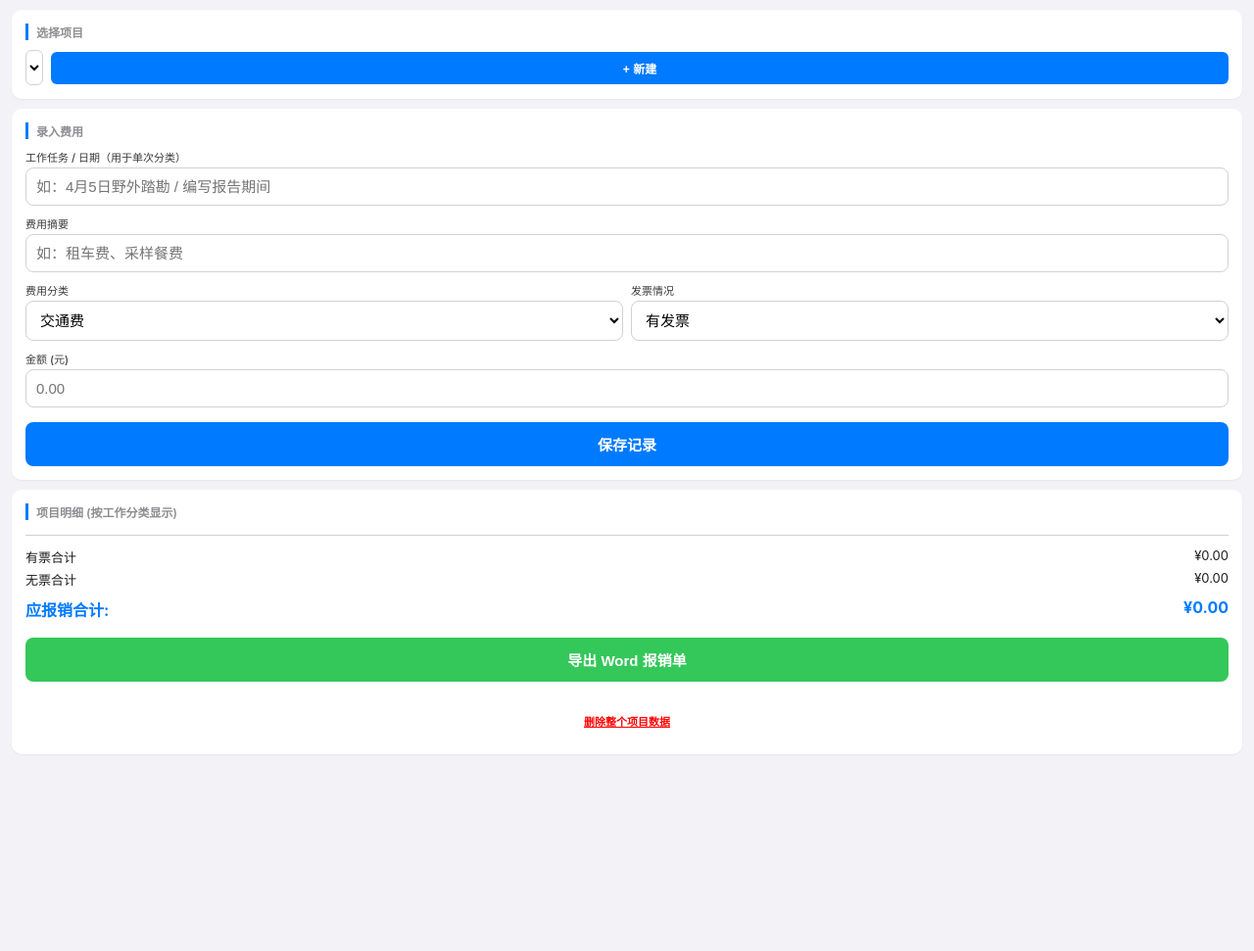
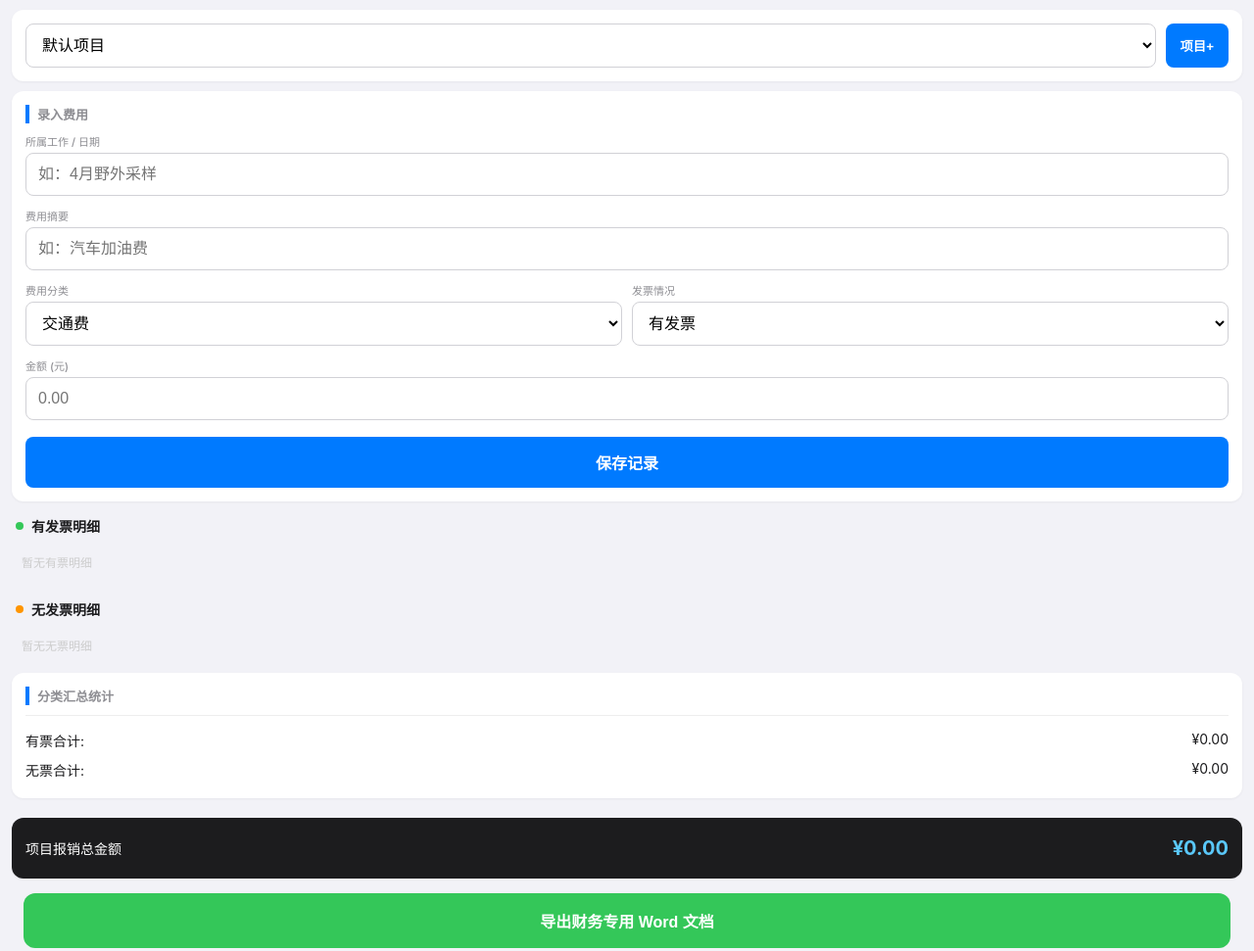
Before and after one commit to PYverney/-, a plain HTML site: page index.html in a window 1280 px wide. Shown: the whole page at 98% size. Before the commit the page ends 810 px from the top, so only its background shows below. Drawn offline with nearby package versions, Linux system fonts and the light colour scheme.

Commit message:
Update index.html

```diff
--- a/index.html
+++ b/index.html
@@ -6,57 +6,58 @@
     <meta name="apple-mobile-web-app-capable" content="yes">
     <meta name="apple-mobile-web-app-status-bar-style" content="default">
     <meta name="apple-mobile-web-app-title" content="项目报销">
-    <title>项目精细化报销</title>
+    <title>项目报销分栏版</title>
     <script src="https://cdn.jsdelivr.net/npm/file-saver@2.0.5/dist/FileSaver.min.js"></script>
     <style>
-        :root { --primary: #007AFF; --bg: #F2F2F7; --card: #FFFFFF; --gray: #8E8E93; }
+        :root { --primary: #007AFF; --bg: #F2F2F7; --card: #FFFFFF; --gray: #8E8E93; --red: #FF3B30; --green: #34C759; --orange: #FF9500; }
         body { font-family: -apple-system, sans-serif; background: var(--bg); margin: 0; padding: env(safe-area-inset-top) 12px 40px 12px; color: #1C1C1E; }
-        .card { background: var(--card); border-radius: 10px; padding: 14px; margin-top: 10px; box-shadow: 0 1px 2px rgba(0,0,0,0.05); }
-        h2 { font-size: 12px; margin: 0 0 10px 0; color: var(--gray); font-weight: 600; text-transform: uppercase; border-left: 3px solid var(--primary); padding-left: 8px; }
+        .card { background: var(--card); border-radius: 12px; padding: 14px; margin-top: 10px; box-shadow: 0 1px 3px rgba(0,0,0,0.05); }
+        h2 { font-size: 13px; margin: 0 0 10px 0; color: var(--gray); font-weight: 600; border-left: 4px solid var(--primary); padding-left: 8px; }
 
-        .project-selector { display: flex; gap: 8px; align-items: center; }
-        #projectList { flex: 1; padding: 8px; border-radius: 6px; border: 1px solid #D1D1D6; font-size: 14px; background: #fff; }
-        .btn-mini { background: var(--primary); color: white; padding: 8px 12px; border-radius: 6px; border: none; font-size: 12px; }
+        .input-item { margin-bottom: 12px; }
+        label { display: block; font-size: 11px; margin-bottom: 4px; color: var(--gray); font-weight: 500; }
+        input, select { width: 100%; padding: 12px; border: 1px solid #D1D1D6; border-radius: 8px; font-size: 16px; box-sizing: border-box; background: #FFF; outline: none; }
+        .row { display: grid; grid-template-columns: 1fr 1fr; gap: 10px; }
 
-        .input-item { margin-bottom: 10px; }
-        label { display: block; font-size: 11px; margin-bottom: 3px; color: #3A3A3C; font-weight: 500; }
-        input, select { width: 100%; padding: 10px; border: 1px solid #D1D1D6; border-radius: 8px; font-size: 15px; box-sizing: border-box; background: #FFF; outline: none; }
-        .row { display: grid; grid-template-columns: 1fr 1fr; gap: 8px; }
+        button { border: none; border-radius: 8px; font-weight: 600; cursor: pointer; }
+        .btn-save { width: 100%; padding: 14px; background: var(--primary); color: white; font-size: 16px; margin-top: 5px; }
 
-        button { width: 100%; padding: 12px; border: none; border-radius: 8px; font-size: 15px; font-weight: 600; cursor: pointer; }
-        .btn-save { background: var(--primary); color: white; margin-top: 5px; }
-        .btn-export { background: #34C759; color: white; margin-top: 15px; }
+        /* 分栏标题样式 */
+        .column-header { display: flex; align-items: center; gap: 8px; margin: 15px 0 8px 0; padding-left: 4px; }
+        .column-header b { font-size: 14px; }
+        .dot { width: 8px; height: 8px; border-radius: 50%; }
 
-        table { width: 100%; border-collapse: collapse; font-size: 12px; margin-top: 8px; }
-        th { text-align: left; color: var(--gray); padding-bottom: 6px; border-bottom: 0.5px solid #D1D1D6; }
-        td { padding: 10px 0; border-bottom: 0.5px solid #F2F2F2; vertical-align: middle; }
-        .amt { text-align: right; font-weight: 600; }
-        .tag { display: inline-block; padding: 2px 5px; border-radius: 4px; font-size: 10px; background: #E5E5EA; color: #3A3A3C; margin-top: 3px; }
+        table { width: 100%; border-collapse: collapse; font-size: 13px; background: #fff; border-radius: 8px; overflow: hidden; }
+        td { padding: 12px; border-bottom: 0.5px solid #F2F2F2; }
+        .amt { text-align: right; font-weight: 700; }
+        .info { font-size: 11px; color: var(--gray); margin-top: 3px; }
+        .actions { margin-top: 6px; display: flex; gap: 15px; }
+        .act-btn { font-size: 11px; color: var(--primary); }
 
-        .summary { margin-top: 15px; border-top: 0.5px solid #D1D1D6; padding-top: 10px; }
-        .summary-row { display: flex; justify-content: space-between; padding: 2px 0; font-size: 13px; }
-        .total-row { font-size: 16px; font-weight: 700; color: var(--primary); margin-top: 5px; }
+        .summary-item { display: flex; justify-content: space-between; padding: 5px 0; font-size: 14px; }
+        .total-card { background: #1C1C1E; color: white; margin-top: 20px; }
+        .total-card .amt { color: #5AC8FA; font-size: 20px; }
     </style>
 </head>
 <body>
 
 <div class="card">
-    <h2>选择项目</h2>
-    <div class="project-selector">
-        <select id="projectList" onchange="switchProject()"></select>
-        <button class="btn-mini" onclick="addNewProject()">+ 新建</button>
+    <div style="display:flex; gap:10px;">
+        <select id="projectList" style="flex:1" onchange="switchProject()"></select>
+        <button style="padding:0 15px; background:var(--primary); color:white; border-radius:8px;" onclick="addNewProject()">项目+</button>
     </div>
 </div>
 
-<div class="card">
-    <h2>录入费用</h2>
+<div class="card" id="formCard">
+    <h2 id="formTitle">录入费用</h2>
+    <input type="hidden" id="editIndex" value="-1">
     <div class="input-item">
-        <label>工作任务 / 日期（用于单次分类）</label>
-        <input type="text" id="workTask" placeholder="如：4月5日野外踏勘 / 编写报告期间">
+        <label>所属工作 / 日期</label>
+        <input type="text" id="workTask" placeholder="如：4月野外采样">
     </div>
     <div class="input-item">
         <label>费用摘要</label>
-        <input type="text" id="itemName" placeholder="如：租车费、采样餐费">
+        <input type="text" id="itemName" placeholder="如：汽车加油费">
     </div>
     <div class="row">
         <div class="input-item">
@@ -65,8 +66,9 @@
                 <option value="交通费">交通费</option>
                 <option value="住宿费">住宿费</option>
                 <option value="餐饮费">餐饮费</option>
-                <option value="劳务/补助">劳务/补助</option>
-                <option value="资料/打印">资料/打印</option>
+                <option value="劳务费">劳务费</option>
+                <option value="出差补贴">出差补贴</option>
+                <option value="资料/办公">资料/办公</option>
                 <option value="其他">其他</option>
             </select>
         </div>
@@ -82,27 +84,39 @@
         <label>金额 (元)</label>
         <input type="number" id="amount" step="0.01" placeholder="0.00">
     </div>
-    <button class="btn-save" onclick="addItem()">保存记录</button>
+    <button class="btn-save" id="btnSave" onclick="saveRecord()">保存记录</button>
+    <button id="btnCancel" style="display:none; width:100%; padding:10px; margin-top:8px; background:#E5E5EA; border-radius:8px;" onclick="resetForm()">取消修改</button>
+</div>
+
+<div id="displayArea">
+    <div class="column-header"><div class="dot" style="background:var(--green)"></div><b>有发票明细</b></div>
+    <div id="yesList"></div>
+
+    <div class="column-header" style="margin-top:20px;"><div class="dot" style="background:var(--orange)"></div><b>无发票明细</b></div>
+    <div id="noList"></div>
 </div>
 
 <div class="card">
-    <h2>项目明细 (按工作分类显示)</h2>
-    <div id="listArea"></div>
-
-    <div class="summary" id="statsArea"></div>
-
-    <div class="summary-row total-row">
-        <span>应报销合计:</span>
-        <span id="sumTotal">¥0.00</span>
+    <h2>分类汇总统计</h2>
+    <div id="catStats"></div>
+    <div style="border-top:1px solid #EEE; margin-top:10px; padding-top:10px;">
+        <div class="summary-item"><span>有票合计:</span><span id="sumYes">¥0.00</span></div>
+        <div class="summary-item"><span>无票合计:</span><span id="sumNo">¥0.00</span></div>
     </div>
-
-    <button class="btn-export" onclick="exportToWord()">导出 Word 报销单</button>
-    <center><button style="background:none; color:red; font-size:11px; margin-top:20px; border:none; text-decoration:underline;" onclick="deleteCurrentProject()">删除整个项目数据</button></center>
 </div>
 
+<div class="card total-card">
+    <div class="summary-item" style="align-items:center;">
+        <span>项目报销总金额</span>
+        <span class="amt" id="sumTotal">¥0.00</span>
+    </div>
+</div>
+
+<button style="width:calc(100% - 24px); margin:15px 12px; padding:16px; background:var(--green); color:white; border-radius:12px; font-size:16px;" onclick="exportToWord()">导出财务专用 Word 文档</button>
+
 <script>
-    let allData = JSON.parse(localStorage.getItem('geo_project_v6')) || { "默认项目": [] };
-    let currentProj = localStorage.getItem('geo_current_proj') || "默认项目";
+    let allData = JSON.parse(localStorage.getItem('geo_v8_db')) || { "默认项目": [] };
+    let currentProj = localStorage.getItem('geo_v8_cur') || "默认项目";
 
     function init() {
         if (!allData[currentProj]) currentProj = Object.keys(allData)[0];
@@ -111,134 +125,130 @@
     }
 
     function renderProjectList() {
-        const select = document.getElementById('projectList');
-        select.innerHTML = '';
-        Object.keys(allData).forEach(name => {
-            const opt = document.createElement('option');
-            opt.value = name; opt.innerText = name;
-            if(name === currentProj) opt.selected = true;
-            select.appendChild(opt);
+        const s = document.getElementById('projectList');
+        s.innerHTML = '';
+        Object.keys(allData).forEach(n => {
+            const o = document.createElement('option');
+            o.value = n; o.innerText = n;
+            if(n === currentProj) o.selected = true;
+            s.appendChild(o);
         });
     }
 
-    function addNewProject() {
-        const name = prompt("项目名称:");
-        if (name && !allData[name]) {
-            allData[name] = []; currentProj = name; save();
-        }
-    }
-
-    function addItem() {
-        const task = document.getElementById('workTask').value || "未分类工作";
+    function saveRecord() {
+        const idx = parseInt(document.getElementById('editIndex').value);
+        const task = document.getElementById('workTask').value || "未分类";
         const name = document.getElementById('itemName').value;
         const cat = document.getElementById('category').value;
         const inv = document.getElementById('invoiceType').value;
         const amt = parseFloat(document.getElementById('amount').value);
 
-        if(!name || isNaN(amt)) return alert("请填写摘要和金额");
+        if(!name || isNaN(amt)) return alert("请填写完整");
 
-        allData[currentProj].push({ task, name, cat, inv, amt, date: new Date().toLocaleDateString() });
-        save();
-        document.getElementById('itemName').value = '';
-        document.getElementById('amount').value = '';
+        const data = { task, name, cat, inv, amt };
+        if(idx === -1) allData[currentProj].push(data);
+        else allData[currentProj][idx] = data;
+
+        localStorage.setItem('geo_v8_db', JSON.stringify(allData));
+        resetForm();
     }
 
     function updateUI() {
-        const listArea = document.getElementById('listArea');
-        const statsArea = document.getElementById('statsArea');
-        listArea.innerHTML = '';
+        const yesDiv = document.getElementById('yesList');
+        const noDiv = document.getElementById('noList');
+        const catStats = document.getElementById('catStats');
+        yesDiv.innerHTML = ''; noDiv.innerHTML = ''; catStats.innerHTML = '';
 
         let records = allData[currentProj] || [];
-        let total = 0, allYes = 0, allNo = 0;
+        let sTotal = 0, sYes = 0, sNo = 0;
+        let cats = {};
 
-        // 按任务分组逻辑
-        let groups = {};
-        records.forEach(r => {
-            if(!groups[r.task]) groups[r.task] = [];
-            groups[r.task].push(r);
-            total += r.amt;
-            if(r.inv === '有发票') allYes += r.amt; else allNo += r.amt;
+        records.forEach((r, i) => {
+            sTotal += r.amt;
+            cats[r.cat] = (cats[r.cat] || 0) + r.amt;
+
+            const html = `<table><tr><td>
+                <b>${r.name}</b><div class="info">${r.task} | ${r.cat}</div>
+                <div class="actions">
+                    <span class="act-btn" onclick="editItem(${i})">修改</span>
+                    <span class="act-btn" style="color:red" onclick="deleteItem(${i})">删除</span>
+                </div>
+                </td><td class="amt">¥${r.amt.toFixed(2)}</td></tr></table><div style="height:8px"></div>`;
+
+            if(r.inv === '有发票') { sYes += r.amt; yesDiv.innerHTML += html; }
+            else { sNo += r.amt; noDiv.innerHTML += html; }
         });
 
-        for(let task in groups) {
-            let taskHtml = `<div style="margin-top:10px; border-bottom:1px solid #EEE; padding-bottom:5px;">
-                <b style="font-size:13px; color:var(--primary)"># ${task}</b>
-                <table style="width:100%">`;
-            groups[task].forEach(r => {
-                taskHtml += `<tr>
-                    <td>${r.name}<br/><span class="tag">${r.cat} | ${r.inv.replace('发票','')}</span></td>
-                    <td class="amt">¥${r.amt.toFixed(2)}</td>
-                </tr>`;
-            });
-            taskHtml += `</table></div>`;
-            listArea.innerHTML += taskHtml;
+        if(!yesDiv.innerHTML) yesDiv.innerHTML = '<div style="color:#CCC; font-size:12px; padding:10px;">暂无有票明细</div>';
+        if(!noDiv.innerHTML) noDiv.innerHTML = '<div style="color:#CCC; font-size:12px; padding:10px;">暂无无票明细</div>';
+
+        for(let c in cats) {
+            catStats.innerHTML += `<div class="summary-item" style="font-size:12px; color:#666"><span>${c}:</span><span>¥${cats[c].toFixed(2)}</span></div>`;
         }
 
-        statsArea.innerHTML = `
-            <div class="summary-row"><span>有票合计</span><span>¥${allYes.toFixed(2)}</span></div>
-            <div class="summary-row"><span>无票合计</span><span>¥${allNo.toFixed(2)}</span></div>`;
-        document.getElementById('sumTotal').innerText = `¥${total.toFixed(2)}`;
+        document.getElementById('sumYes').innerText = `¥${sYes.toFixed(2)}`;
+        document.getElementById('sumNo').innerText = `¥${sNo.toFixed(2)}`;
+        document.getElementById('sumTotal').innerText = `¥${sTotal.toFixed(2)}`;
     }
 
-    function save() {
-        localStorage.setItem('geo_project_v6', JSON.stringify(allData));
-        localStorage.setItem('geo_current_proj', currentProj);
-        renderProjectList(); updateUI();
+    function editItem(i) {
+        const r = allData[currentProj][i];
+        document.getElementById('editIndex').value = i;
+        document.getElementById('workTask').value = r.task;
+        document.getElementById('itemName').value = r.name;
+        document.getElementById('category').value = r.cat;
+        document.getElementById('invoiceType').value = r.inv;
+        document.getElementById('amount').value = r.amt;
+        document.getElementById('formTitle').innerText = "修改记录";
+        document.getElementById('btnSave').innerText = "确认修改";
+        document.getElementById('btnCancel').style.display = "block";
+        document.getElementById('formCard').scrollIntoView({behavior: "smooth"});
+    }
+
+    function deleteItem(i) { if(confirm("确定删除？")) { allData[currentProj].splice(i,1); localStorage.setItem('geo_v8_db', JSON.stringify(allData)); updateUI(); } }
+
+    function resetForm() {
+        document.getElementById('editIndex').value = "-1";
+        document.getElementById('itemName').value = "";
+        document.getElementById('amount').value = "";
+        document.getElementById('formTitle').innerText = "录入费用";
+        document.getElementById('btnSave').innerText = "保存记录";
+        document.getElementById('btnCancel').style.display = "none";
+        updateUI();
     }
 
     function switchProject() {
         currentProj = document.getElementById('projectList').value;
-        save();
+        localStorage.setItem('geo_v8_cur', currentProj);
+        updateUI();
     }
 
-    function deleteCurrentProject() {
-        if(confirm("确定删除整个项目？")) {
-            delete allData[currentProj];
-            currentProj = Object.keys(allData)[0] || "默认项目";
-            if(!allData[currentProj]) allData["默认项目"] = [];
-            save();
-        }
+    function addNewProject() {
+        const n = prompt("项目名称:");
+        if(n) { allData[n] = []; currentProj = n; switchProject(); renderProjectList(); }
     }
 
     function exportToWord() {
         let records = allData[currentProj];
-        if(!records || records.length === 0) return alert("没数据");
-
-        let groups = {};
-        let total = 0, allYes = 0, allNo = 0;
-        records.forEach(r => {
-            if(!groups[r.task]) groups[r.task] = [];
-            groups[r.task].push(r);
-            total += r.amt;
-            if(r.inv === '有发票') allYes += r.amt; else allNo += r.amt;
-        });
-
-        let tableContent = "";
-        for(let task in groups) {
-            tableContent += `<tr style="background:#F2F2F2"><td colspan="4" style="border:1pt solid black;padding:5px;"><b>工作任务：${task}</b></td></tr>`;
-            groups[task].forEach(r => {
-                tableContent += `<tr>
-                    <td style="border:1pt solid black;padding:5px;">${r.name}</td>
-                    <td style="border:1pt solid black;padding:5px;text-align:center;">${r.cat}</td>
-                    <td style="border:1pt solid black;padding:5px;text-align:center;">${r.inv}</td>
-                    <td style="border:1pt solid black;padding:5px;text-align:right;">¥${r.amt.toFixed(2)}</td>
-                </tr>`;
-            });
-        }
+        const buildSection = (list, label) => {
+            if(!list.length) return "";
+            let rows = list.map(r => `<tr><td style="border:1pt solid black;padding:5px;">${r.task}</td><td style="border:1pt solid black;padding:5px;">${r.name}</td><td style="border:1pt solid black;padding:5px;text-align:center;">${r.cat}</td><td style="border:1pt solid black;padding:5px;text-align:right;">¥${r.amt.toFixed(2)}</td></tr>`).join('');
+            return `<h3 style="color:#333">${label}</h3><table style="width:100%;border-collapse:collapse;font-size:10pt;"><tr style="background:#EEE"><th>工作节点</th><th>费用说明</th><th>类别</th><th>金额</th></tr>${rows}</table>`;
+        };
 
         const html = `<html><head><meta charset="utf-8"></head><body>
-            <h2 style="text-align:center">${currentProj} 报销明细单</h2>
-            <table style="width:100%;border-collapse:collapse;font-size:10pt;">
-                <tr style="background:#DDD"><th>费用说明</th><th>分类</th><th>发票</th><th>金额</th></tr>
-                ${tableContent}
-                <tr style="font-weight:bold"><td colspan="3" style="border:1pt solid black;text-align:right;padding:5px;">有票/无票合计：</td><td style="border:1pt solid black;text-align:right;padding:5px;">有:¥${allYes.toFixed(2)} / 无:¥${allNo.toFixed(2)}</td></tr>
-                <tr style="font-weight:bold;background:#BDD7EE"><td colspan="3" style="border:1pt solid black;text-align:right;padding:10px;">报销总金额：</td><td style="border:1pt solid black;text-align:right;padding:10px;">¥${total.toFixed(2)}</td></tr>
-            </table>
-            <p style="margin-top:30px;">报销人：________________  项目人员签字：________________</p>
+            <h2 style="text-align:center">${currentProj} 报销申请书</h2>
+            ${buildSection(records.filter(r=>r.inv==='有发票'), "【第一部分：有票据项】")}
+            ${buildSection(records.filter(r=>r.inv==='无发票'), "【第二部分：无票据项/补贴】")}
+            <div style="margin-top:20px; border:2pt solid black; padding:10px; background:#F9F9F9;">
+                <b>报销总统计：</b><br/>
+                1. 有票合计：¥${records.filter(r=>r.inv==='有发票').reduce((a,b)=>a+b.amt,0).toFixed(2)}<br/>
+                2. 无票合计：¥${records.filter(r=>r.inv==='无发票').reduce((a,b)=>a+b.amt,0).toFixed(2)}<br/>
+                <b style="font-size:14pt;">应报总金额：¥${records.reduce((a,b)=>a+b.amt,0).toFixed(2)}</b>
+            </div>
+            <p style="margin-top:40px;">报销人签字：____________________ &nbsp;&nbsp;&nbsp;&nbsp; 审批人：____________________</p>
         </body></html>`;
-
-        const blob = new Blob([html], { type: 'application/msword;charset=utf-8' });
-        saveAs(blob, `${currentProj}_分项报销单.doc`);
+        saveAs(new Blob([html], {type:'application/msword;charset=utf-8'}), `${currentProj}_财务报销单.doc`);
     }
 
     init();
```
